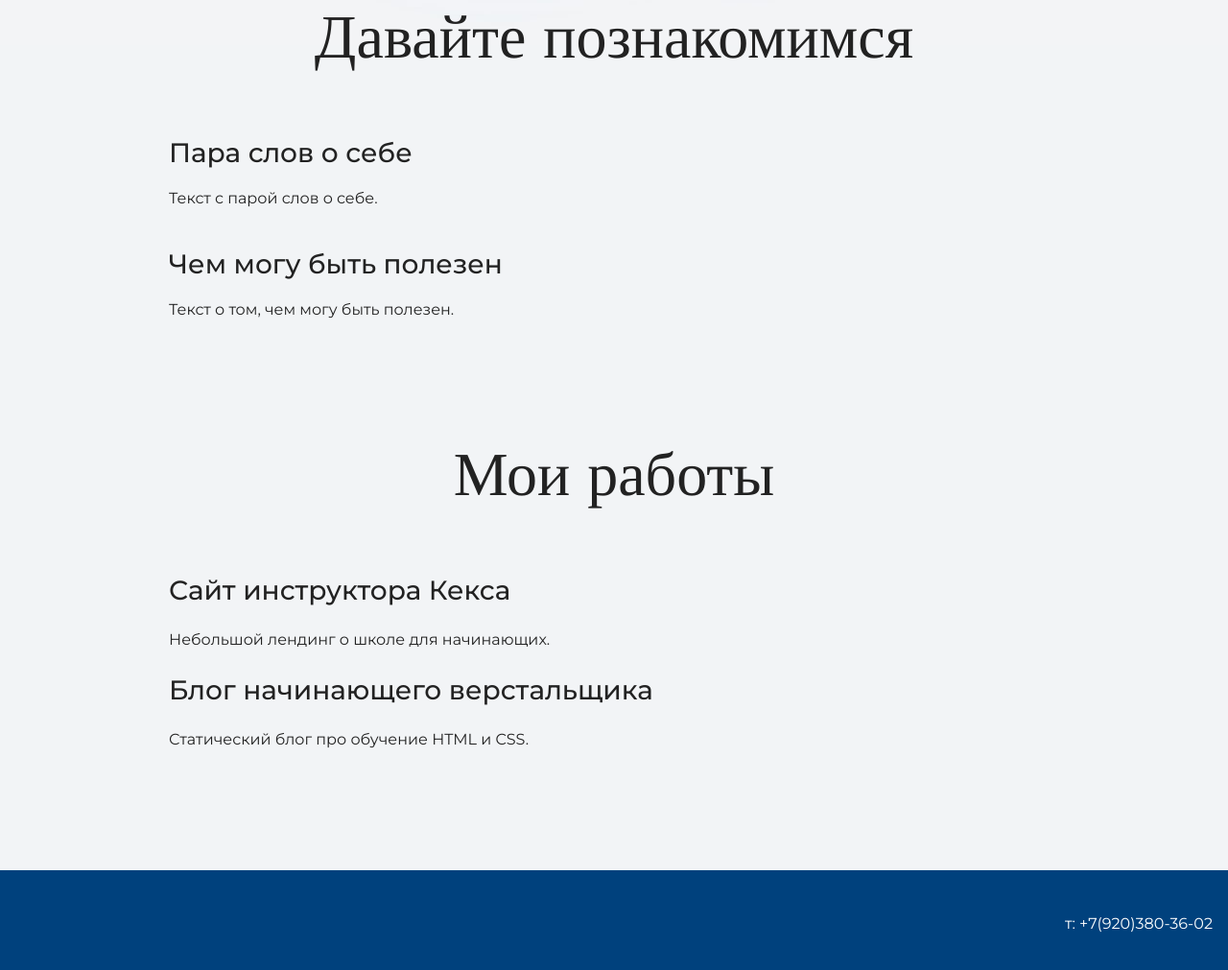
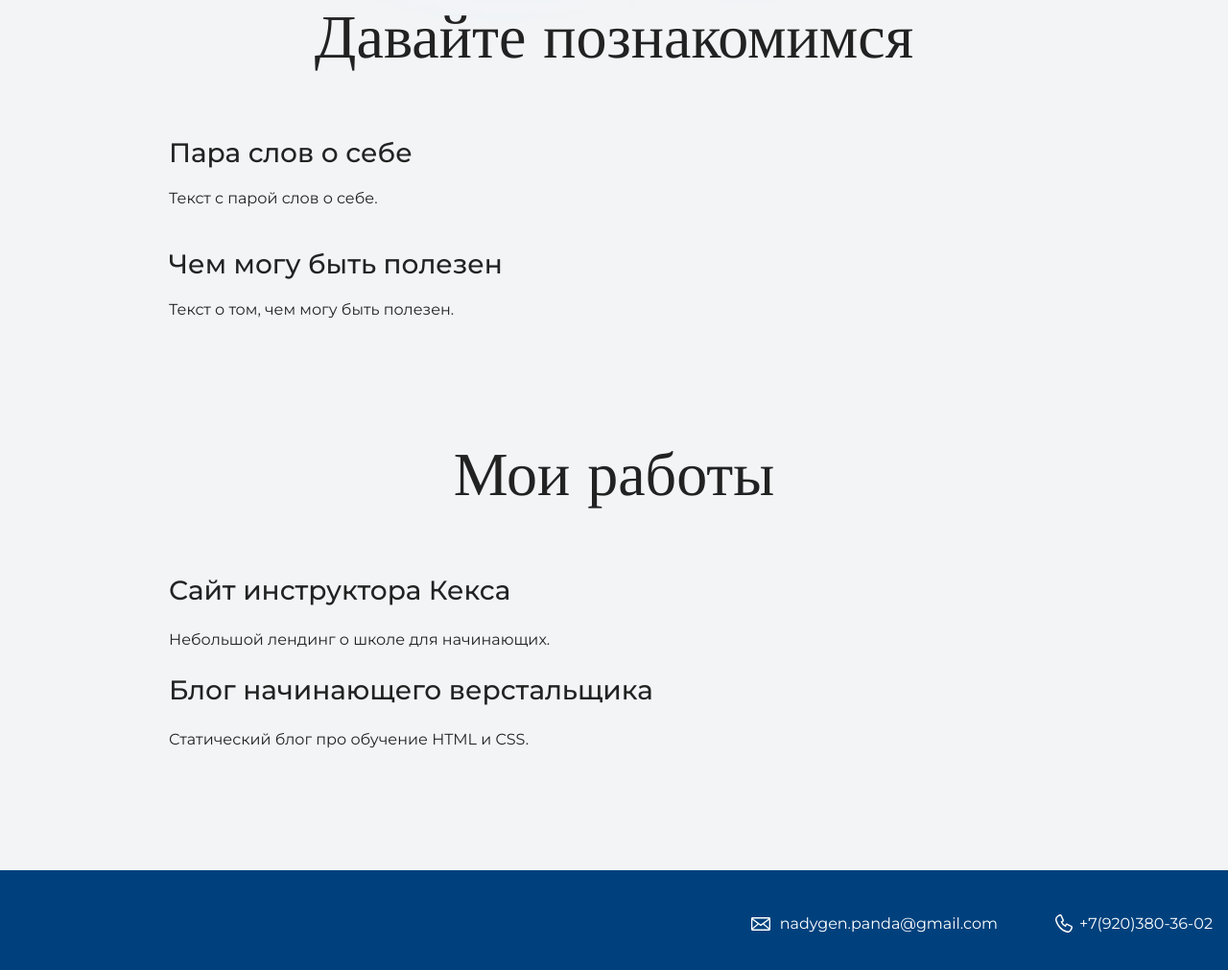
Before and after one commit to NadyGen/st-prtfl, a plain HTML site: page index.html in a window 1280 px wide. Shown: the part 1033-2044 px from the top of the page at 96% size. Drawn offline with nearby package versions, Linux system fonts and the light colour scheme.

Commit message:
Update index.html
добавил ссылки в подвале

```diff
--- a/index.html
+++ b/index.html
@@ -47,7 +47,8 @@
 
     <footer class="page-footer">
         <div class="container">
-            т: +7(920)380-36-02
+            <a class="footer-email" href="malto:nadygen.panda@gmail.com">nadygen.panda@gmail.com</a>
+            <a class="footer-phone" href="tel:+79203803602">+7(920)380-36-02</a>
         </div>
     </footer>
 </body>
```
